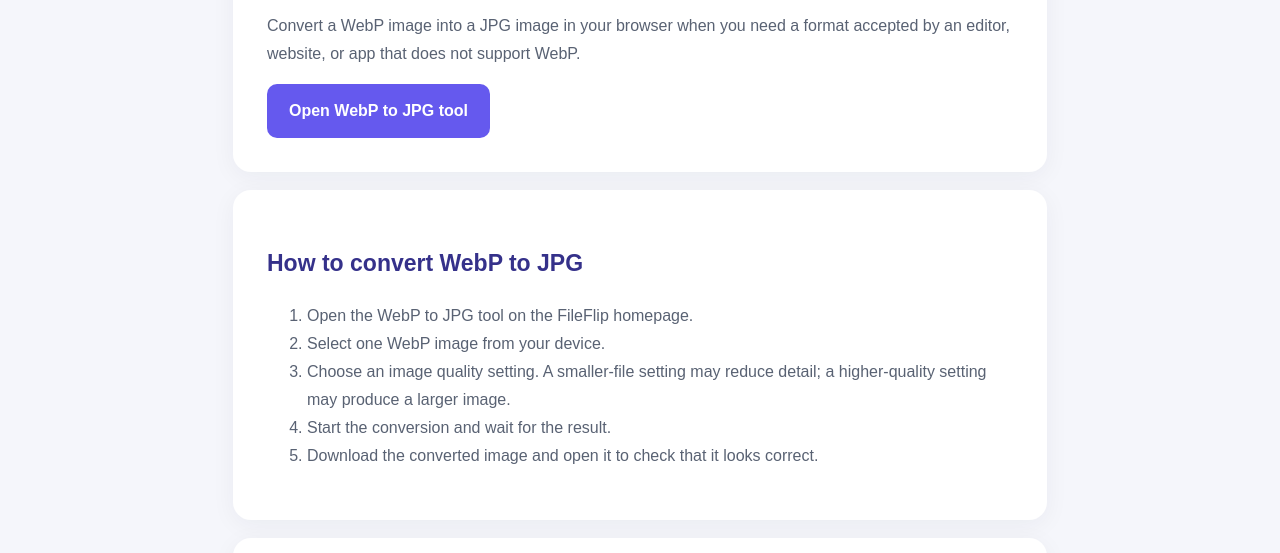
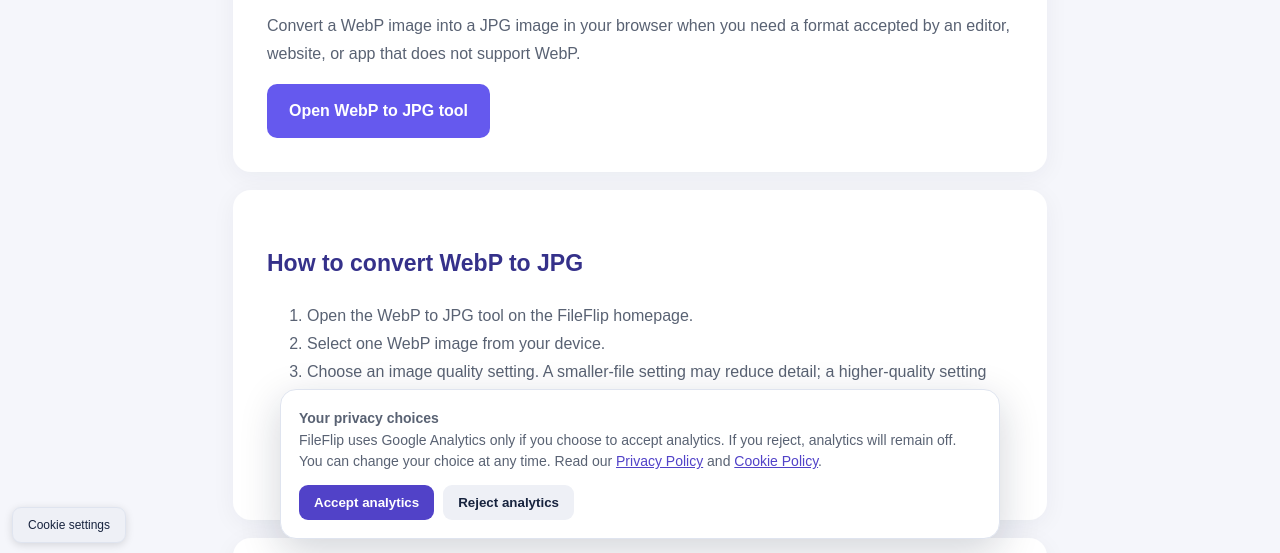
Before and after one commit to krous1991-lang/fileflip-site, a website: page webp-to-jpg.html in a window 1280 px wide. Shown: the part 245-798 px from the top of the page. Drawn offline with Linux system fonts and the light colour scheme.

Commit message:
Load privacy consent controls sitewide

```diff
--- a/webp-to-jpg.html
+++ b/webp-to-jpg.html
@@ -76,4 +76,5 @@
 </main>
 <footer><a href="/">Home</a><a href="/about">About</a><a href="/contact">Contact</a><a href="/privacy-policy">Privacy</a><a href="/terms">Terms</a><p>© 2026 FileFlip</p><a href="/cookie-policy">Cookie Policy</a>
 </footer>
+<script src="/consent.js" defer></script>
 </body></html>
```
